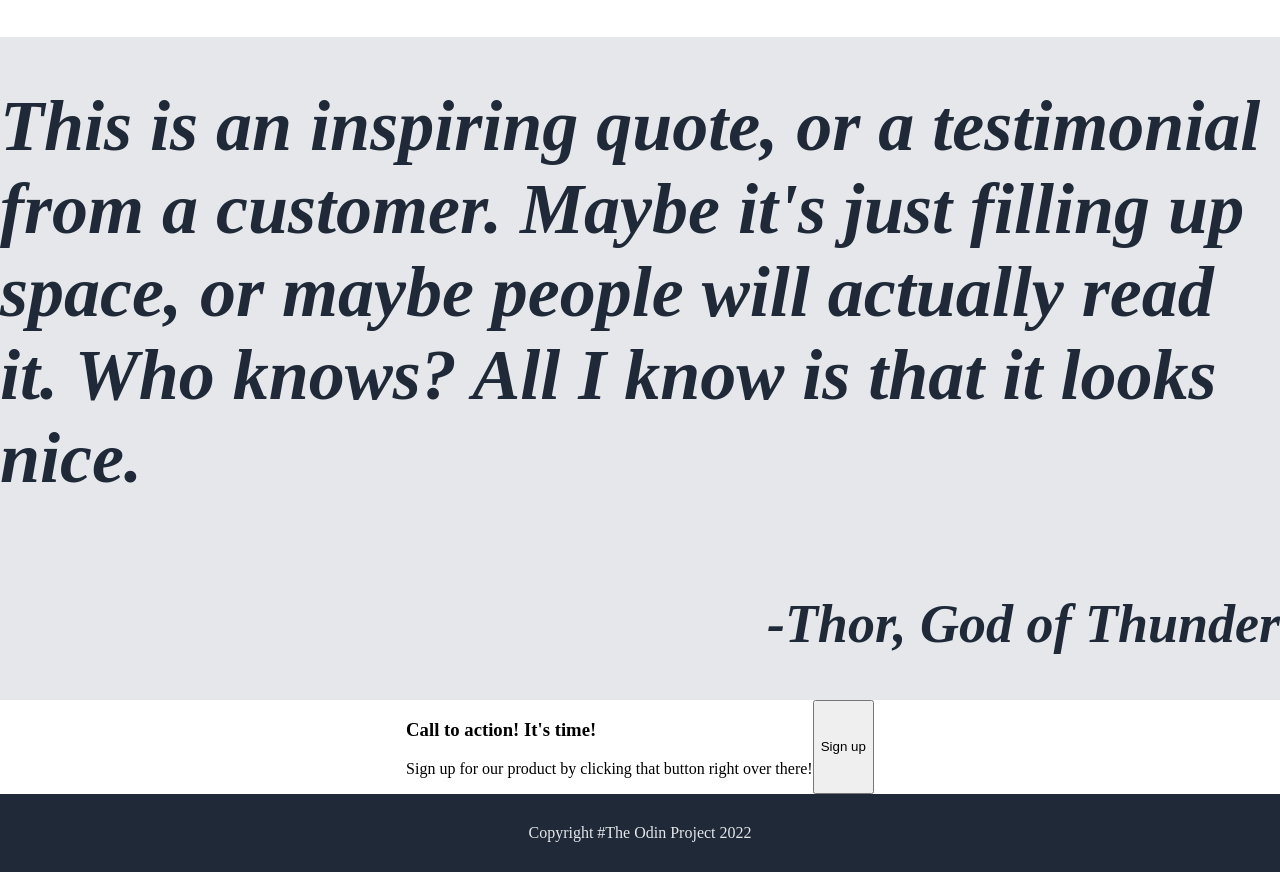
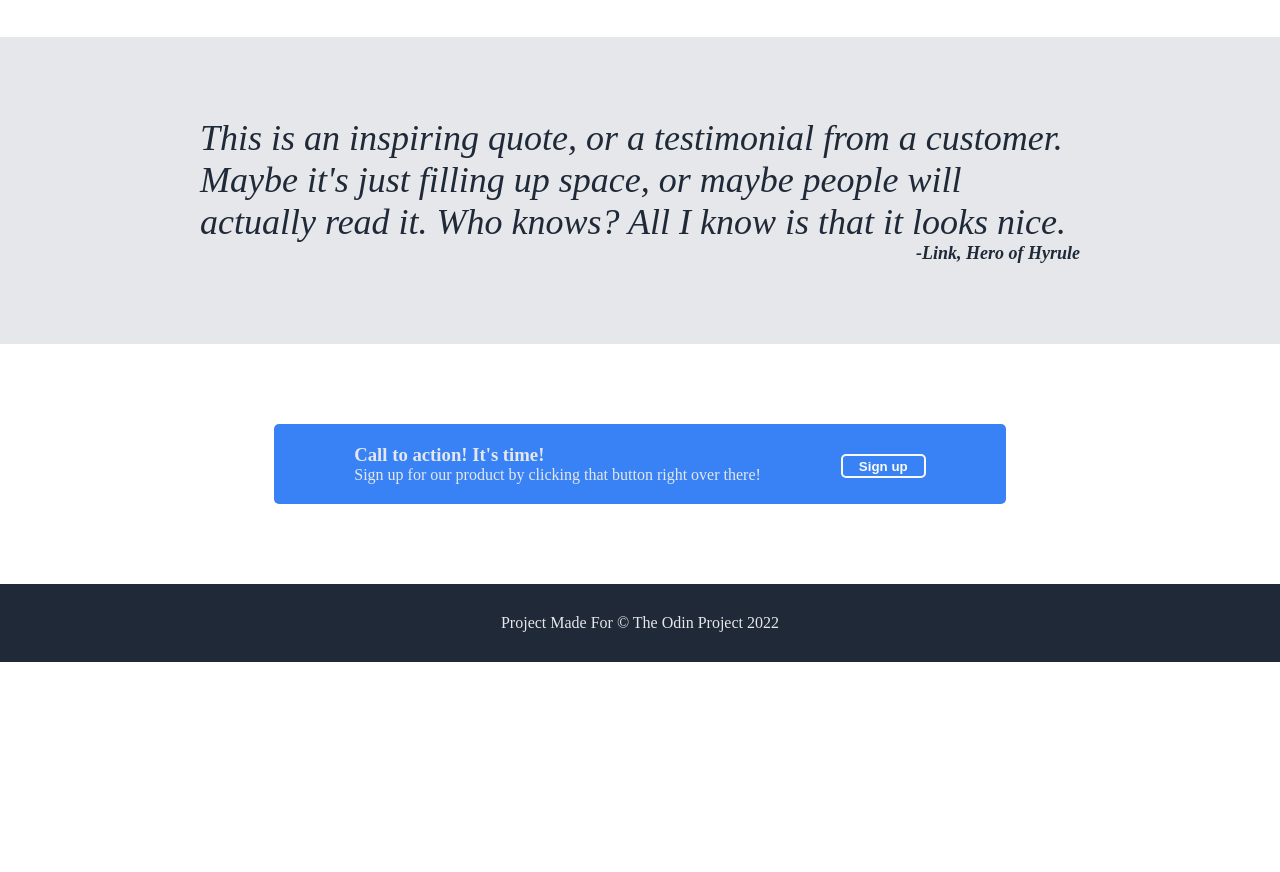
Before and after one commit to Gabrrrl/landing-page, a plain HTML site: page index.html in a window 1280 px wide. Shown: the part 699-1571 px from the top of the page. After the commit the page ends 1361 px from the top, so only its background shows below. Drawn offline with Linux system fonts and the light colour scheme.

Commit message:
Finished building the quote section and the modal window using flexbox

```diff
--- a/index.html
+++ b/index.html
@@ -22,7 +22,7 @@
             </div>
             <div class="awesome-container">
                 <div class="awesome">
-                    <h2>This website is awesome</h2>
+                    <h2>I will destroy your pots!</h2>
                     <p>This website has some subtext that goes here under the main title. It's a smaller font and the
                         color
                         is
@@ -63,19 +63,24 @@
     </div>
     </div>
     <div class="quote">
+
         <h1>This is an inspiring quote, or a testimonial from a customer. Maybe it's just filling up space, or maybe
             people will actually read it. Who knows? All I know is that it looks nice.</h1>
-        <h2>-Thor, God of Thunder</h2>
+        <h2>-Link, Hero of Hyrule</h2>
     </div>
     <div class="sign-up-bottom">
         <div class="blue">
-            <h3>Call to action! It's time!</h3>
-            <p>Sign up for our product by clicking that button right over there!</p>
+            <div class="stack">
+                <h3>Call to action! It's time!</h3>
+                <p>Sign up for our product by clicking that button right over there!</p>
+            </div>
+            <div class="divide">
+                <button>Sign up</button>
+            </div>
         </div>
-        <button>Sign up</button>
     </div>
     <div class="footer">
-        <p>Copyright #The Odin Project 2022</p>
+        <p>Project Made For © The Odin Project 2022</p>
     </div>
 </body>
 
--- a/style.css
+++ b/style.css
@@ -2,9 +2,7 @@ body {
     height: 100vh;
     display: flex;
     flex-direction: column;
-    /* flex-wrap: wrap; */
     margin: 0px;
-    /* padding: 0px; */
     flex: 1 0 auto;
     justify-content: space-between;
 
@@ -13,10 +11,7 @@ body {
 .header {
     color: #F9FAF8;
     background-color: #1F2937;
-    /* font-size: 24px; */
-    /* flex: 1; */
     display: flex;
-    /* flex: 1; */
     justify-content: center;
 }
 
@@ -36,24 +31,18 @@ body {
 .awesome-container {
     display: flex;
     gap: 40px;
-    /* flex-wrap: wrap; */
-    /* align-items: center; */
-    /* align-content: center; */
-    /* justify-content: center; */
     justify-items: space-around;
     padding: 50px 0px;
     max-width: 1000px;
 
 }
 
- .awesome {
+.awesome {
     display: flex;
     flex-direction: column;
-     flex-wrap: wrap;
-     gap: 8px;
-     justify-content: space-around;
-     /* align-items: flex-start;  */
-    /* justify-content: center; */
+    flex-wrap: wrap;
+    gap: 8px;
+    justify-content: space-around;
 }
 
 .awesome h2 {
@@ -76,36 +65,23 @@ body {
     font-weight: bold;
 }
 
-ul li, a {
+ul li,
+a {
     text-decoration: none;
     list-style: none;
 }
 
-/* li {
-    text-decoration: none;
-    list-style: none;
-} */
-
 a {
     color: #E5E7EB;
     font-size: 18px;
-    /* display: flex; */
     justify-content: flex-end;
 }
 
 .sign-up-top {
     display: flex;
     flex-direction: column;
-    /* flex-wrap: wrap; */
 }
 
-/* #logo {
-    font-weight: extra;
-} */
-
-/* h1 {
-    justify
-} */
 
 .footer {
     display: flex;
@@ -130,34 +106,13 @@ a {
     display: flex;
     justify-content: center;
     flex: auto;
-    /* flex-wrap: wrap; */
 }
 
-.quote {
-    display: flex;
-    flex-direction: column;
-    justify-content: center;
-    background-color: #E5E7EB;
-    font-size: 36px;
-    font-style: italic;
-    color: #1F2937;
-}
 
-.quote h2 {
-    display: flex;
- justify-content: flex-end;
-}
-
-.sign-up-bottom {
-    display: flex;
-    justify-content: center;
-
-}
 
 .nav {
     display: flex;
     justify-content: space-between;
-    /* padding-bottom: 80px; */
 }
 
 ul {
@@ -167,7 +122,6 @@ ul {
 
 .awesome-container img {
     height: 200px;
-    /* width: 550px; */
 }
 
 .info {
@@ -185,6 +139,7 @@ ul {
     color: #1f2937;
     margin: 0px;
 }
+
 .info p {
     font-size: 18px;
     color: #1f2937;
@@ -198,7 +153,6 @@ ul {
 
 .images {
     display: flex;
-    /* flex-direction: column; */
     justify-content: center;
     padding-bottom: 40px;
     gap: 40px;
@@ -210,3 +164,87 @@ ul {
     flex-direction: column;
     align-items: center;
 }
+
+.quote {
+    max-width: 1000;
+    display: flex;
+    flex-direction: column;
+    background-color: #E5E7EB;
+    font-style: italic;
+    color: #1F2937;
+    height: 500px;
+    padding: 80px 200px;
+}
+
+.quote h2 {
+    display: flex;
+    justify-content: flex-end;
+    margin: 0px;
+    flex-wrap: wrap;
+    font-size: 18px;
+}
+
+.quote h1 {
+    display: flex;
+    margin: 0px;
+    font-size: 36px;
+    font-weight: normal;
+    flex-wrap: wrap;
+}
+
+.blue {
+    background: #3882f6;
+    display: flex;
+    margin: 80px;
+    border-radius: 5px;
+    align-items: center;
+    padding: 20px 80px;
+    gap: 80px;
+}
+
+.blue h3,
+.blue p {
+    display: flex;
+    flex-wrap: wrap;
+    color: #E5E7EB;
+}
+
+.blue p,
+.blue h3 {
+    display: flex;
+    flex-direction: column;
+    flex: 1;
+    flex-wrap: wrap;
+    margin: 0px;
+}
+
+.divide {
+    height: 20px;
+    display: flex;
+}
+
+.blue button {
+    display: flex;
+    justify-content: center;
+    align-items: center;
+    background-color: #3882f6;
+    border: 2px;
+    border-color: #F9FAF8;
+    border-style: solid;
+    border-radius: 5px;
+    color: #F9FAF8;
+    font-weight: bold;
+    padding: 10px 16px;
+}
+
+.sign-up-bottom {
+    display: flex;
+    justify-content: center;
+    gap: 50px;
+
+}
+
+.stack {
+    display: flex;
+    flex-direction: column;
+}
```
